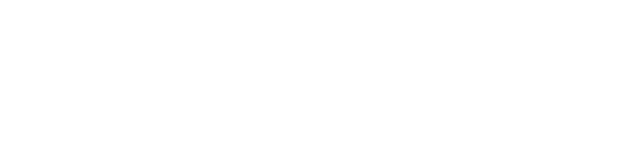
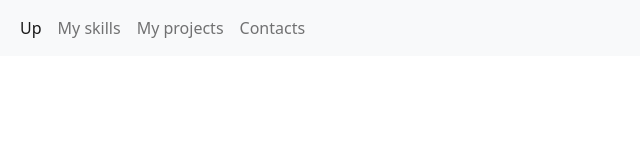
Before and after one commit to themjdex/portfolio, a plain HTML site: page index.html in a window 1280 px wide. Shown: the whole page, without its empty margins (0-640 px from the left). Drawn offline with Linux system fonts and the light colour scheme.

Commit message:
added navbar and changed title

```diff
--- a/index.html
+++ b/index.html
@@ -6,10 +6,46 @@
     <meta name="viewport" content="width=device-width, initial-scale=1.0">
     <link rel="stylesheet" href="css/bootstrap.min.css">
     <link rel="stylesheet" href="css/style.css">
-    <title>Document</title>
+    <title>Portfolio</title>
 </head>
 <body>
+    <div class="main">
+            <nav class="navbar navbar-expand-lg navbar-light bg-light">
+                <div class="container-fluid">
+                    <div class="collapse navbar-collapse" id="navbarSupportedContent">
+                        <ul class="navbar-nav me-auto mb-2 mb-lg-0">
+                            <li class="nav-item">
+                                <a class="nav-link active" aria-current="page" href="#">Up</a>
+                            </li>
+                            <li class="nav-item">
+                                <a class="nav-link" href="#">My skills</a>
+                            </li>
+                            <li class="nav-item">
+                                <a class="nav-link" href="#">My projects</a>
+                            </li>
+                            <li class="nav-item">
+                                <a class="nav-link" href="#">Contacts</a>
+                            </li>
+                        </ul>
+                    </div>
+                </div>
+            </nav>
+        <div class="header">
 
+        </div>
+
+        <div class="skills">
+
+        </div>
+
+        <div class="projects">
+
+        </div>
+
+        <div class="footer">
+
+        </div>
+    </div>
     <script src="js/bootstrap.bundle.min.js"></script>
     <script src="js/main.js"></script>
 </body>
```
